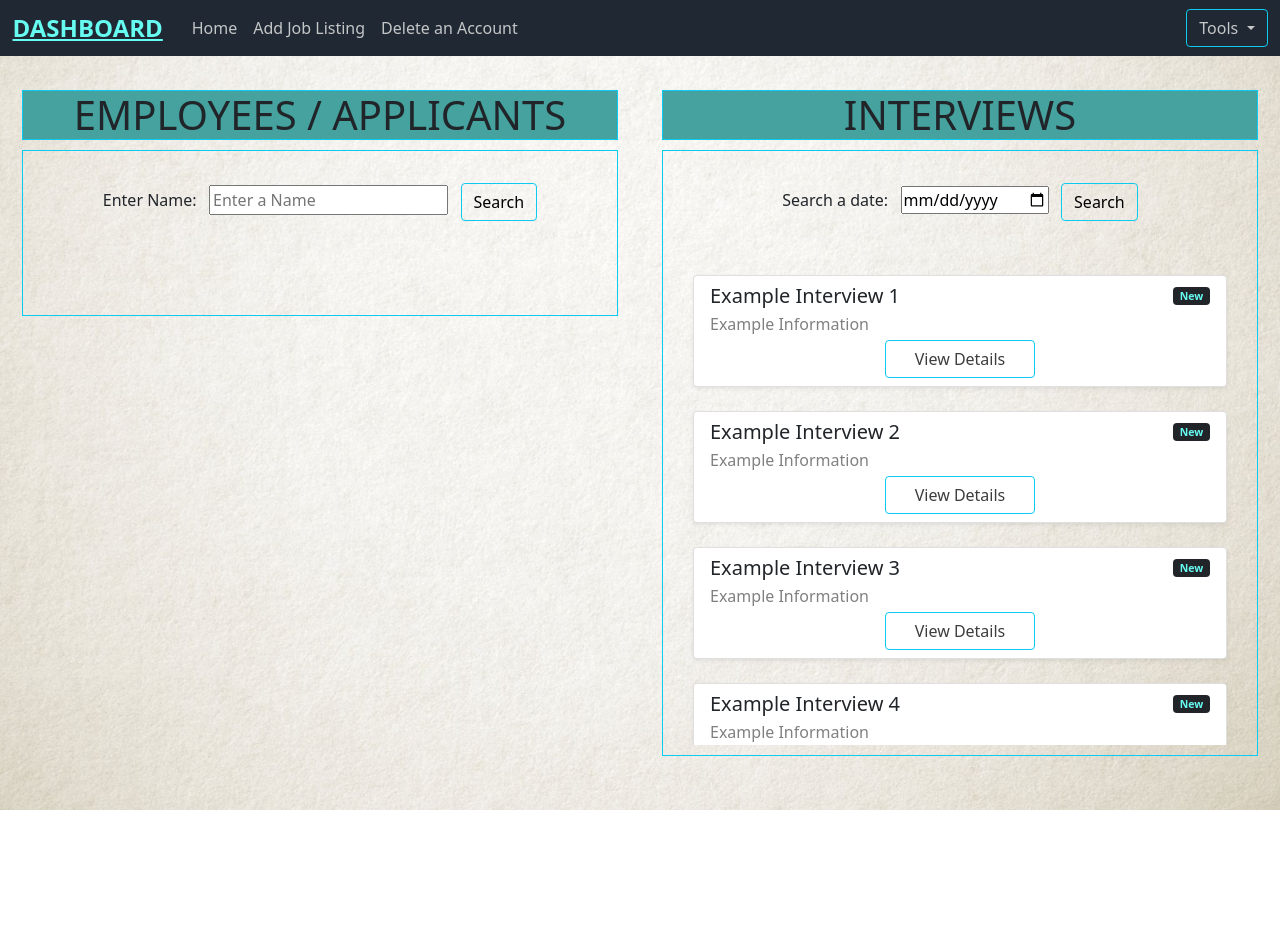
After one commit to Pwersa/Job-App-DJANGO, a Django app: template JobApp/jobweb/templates/html_files/HRMANAGER-DEBUG.html in a window 1280 px wide. The commit adds this page. Shown: the top 930 px of the page. Run offline with Django 4.2, Linux system fonts and the light colour scheme; the template is opened without the code that fills it, so the values that code supplies are empty.

```diff
--- /dev/null
+++ b/JobApp/jobweb/templates/html_files/HRMANAGER-DEBUG.html
@@ -0,0 +1,303 @@
+<!DOCTYPE html>
+<html>
+
+    <head>
+        <link href="https://cdn.jsdelivr.net/npm/bootstrap@5.1.3/dist/css/bootstrap.min.css" rel="stylesheet" integrity="sha384-1BmE4kWBq78iYhFldvKuhfTAU6auU8tT94WrHftjDbrCEXSU1oBoqyl2QvZ6jIW3" crossorigin="anonymous">
+        <script src="https://cdn.jsdelivr.net/npm/bootstrap@5.1.3/dist/js/bootstrap.bundle.min.js" integrity="sha384-ka7Sk0Gln4gmtz2MlQnikT1wXgYsOg+OMhuP+IlRH9sENBO0LRn5q+8nbTov4+1p" crossorigin="anonymous"></script>
+        <meta charset="utf-8">
+        <meta name="viewport" content="width=device-width, initial-scale=1">
+
+        <title>HR Dashboard</title>
+
+        <div>
+            <nav class="navbar navbar-expand-sm style" style="background: #1F2833;">
+                &nbsp; &nbsp;
+                <a class="navbar-nav" style="font-weight: bold; font-size: x-large; color: #66fcf1;" id="dashboard">DASHBOARD</a>
+                &nbsp; &nbsp; &nbsp;
+                    <div class="collapse navbar-collapse" id="navbarNavAltMarkup">
+                    <div class="navbar-nav" style="cursor: pointer">
+                        <a class="nav-item nav-link active" style="color: #C5C6C7"; onclick="window.location.reload();">Home</a>
+                    </div>
+                    <div class="navbar-nav" style="cursor: pointer">
+                        <a class="nav-item nav-link active" style="color: #C5C6C7"  onclick="add_job()">Add Job Listing</a>
+                    </div>
+                    <div class="navbar-nav" style="cursor: pointer">
+                        <a class="nav-item nav-link active" style="color: #C5C6C7"  onclick="delete_acc()">Delete an Account</a>
+                    </div>
+
+                </div>
+
+                <div class="btn-group">
+                    <button type="button" class="btn btn-outline-info dropdown-toggle" data-bs-toggle="dropdown" aria-expanded="false" style="color: #C5C6C7;">
+                    Tools
+                    </button>
+                    &nbsp; &nbsp;
+                    <ul class="dropdown-menu dropdown-menu dropdown-menu-end">
+                        <button class="dropdown-item" onclick="log_out()"> Log Out </button>
+                        <button class="dropdown-item" onclick="change_password()"> Change Password </button>
+                    </ul>
+                </div>
+            </nav>
+        </div>
+    </head>
+
+    <style>
+        .list-group{
+            max-height: 500px;
+            margin-bottom: 10px;
+            overflow:scroll;
+            -webkit-overflow-scrolling: touch;
+            text-align: left;
+                    }
+        .background{
+            background-position: center;
+            background-repeat: no-repeat;
+            background-size: cover;
+        }
+        .border border-info{
+            color: cyan;
+            border-width: 100px;
+        }
+        .border{
+            margin: 10px;
+        }
+    </style>
+
+    <body background="/static/pictures/bg.jpg" style="height: 100%; background-position: center; background-repeat: no-repeat; background-size: cover;">
+        &nbsp; &nbsp;
+        <div class="container-fluid">
+            <div class="row">
+                <div class="col-lg-6" >
+                    <div style="text-align: center;">
+                        <h1 class="border border-info" style="background-color: #45A29E;">
+                            EMPLOYEES / APPLICANTS
+                        </h1>
+                        <div class="border border-info " style="border-spacing: 100px;">
+                            &nbsp;
+                            <div style="text-align: center;">
+                                <p> Enter Name:
+                                &nbsp;
+                                <input class="form" type="text" placeholder="Enter a Name" aria-label="name" id="enter_name">
+                                &nbsp;
+                                <button class="btn btn-outline-info my-2" type="button" button="submit" style="color: #000000;" onclick="search_empapp()">Search</button>
+                            </div>
+
+                            <div class="list-group list-group-numbered" style="padding: 30px;">
+                                {% for account in accounts %}
+                                <div>
+                                    <form method="POST" action="/emp_amp">
+                                        <a class="list-group-item shadow-sm shadow-sm bg-white rounded">
+                                            <div class="d-flex w-100 justify-content-between">
+                                                <h5 class="mb-1">{{account.last_name}}</h5>
+                                                <small><span class="badge bg-dark" style="color: #66fcf1;">New</span></small>
+                                            </div>
+                                            <div>
+                                                <p class="mb-1" style="color: #808080;" id="user_email" name="user_email">{{account.email}}</p>
+                                            </div>
+                                            <div>
+                                                <p class="mb-1" style="color: #808080;">{{account.cellphone}}</p>
+                                            </div>
+                                            <div style="text-align: center;">
+                                                <button class="btn btn-outline-info" type="button" button="submit" style="color: #3d3d3d; width: 150px;">View Details</button>
+                                            </div>
+                                        </a>
+                                    </form>
+                                </div>
+                                &nbsp;
+                                {% endfor %}
+
+                            </div>
+                        </div>
+                    </div>
+                </div>
+
+                <div class="col-lg-6" >
+                    <div style="text-align: center;" >
+                        <h1 class="border border-info" style="background-color: #45A29E;" >
+                            INTERVIEWS
+                        </h1>
+                        <div class="border border-info border-end">
+                            &nbsp;
+                            <p>
+                                Search a date:
+                                &nbsp;
+                                <input type="date" id="calendar">
+                                &nbsp;
+                                <button class="btn btn-outline-info my-2" type="button" button="submit" style="color: #000000;" onclick="search_date()">Search</button>
+                            </p>
+
+                            <div class="list-group list-group-numbered" style="padding: 30px;">
+                                <div>
+                                    <a class="list-group-item shadow-sm shadow-sm bg-white rounded">
+                                        <div class="d-flex w-100 justify-content-between">
+                                            <h5 class="mb-1">Example Interview 1</h5>
+                                            <small><span class="badge bg-dark" style="color: #66fcf1;">New</span></small>
+                                        </div>
+                                        <div>
+                                            <p class="mb-1" style="color: #808080;">Example Information</p>
+                                        </div>
+                                        <div style="text-align: center;">
+                                            <button class="btn btn-outline-info" type="button" button="submit" style="color: #3d3d3d; width: 150px;" onclick="interview_details()">View Details</button>
+                                        </div>
+                                    </a>
+                                </div>
+                                &nbsp;
+                                <div>
+                                    <a class="list-group-item shadow-sm shadow-sm bg-white rounded">
+                                        <div class="d-flex w-100 justify-content-between">
+                                            <h5 class="mb-1">Example Interview 2</h5>
+                                            <small><span class="badge bg-dark" style="color: #66fcf1;">New</span></small>
+                                        </div>
+                                        <div>
+                                            <p class="mb-1" style="color: #808080;">Example Information</p>
+                                        </div>
+                                        <div style="text-align: center;">
+                                            <button class="btn btn-outline-info" type="button" button="submit" style="color: #3d3d3d; width: 150px;" onclick="interview_details()">View Details</button>
+                                        </div>
+                                    </a>
+                                </div>
+                                &nbsp;
+                                <div>
+                                    <a class="list-group-item shadow-sm shadow-sm bg-white rounded">
+                                        <div class="d-flex w-100 justify-content-between">
+                                            <h5 class="mb-1">Example Interview 3</h5>
+                                            <small><span class="badge bg-dark" style="color: #66fcf1;">New</span></small>
+                                        </div>
+                                        <div>
+                                            <p class="mb-1" style="color: #808080;">Example Information</p>
+                                        </div>
+                                        <div style="text-align: center;">
+                                            <button class="btn btn-outline-info" type="button" button="submit" style="color: #3d3d3d; width: 150px;" onclick="interview_details()">View Details</button>
+                                        </div>
+                                    </a>
+                                </div>
+                                &nbsp;
+                                <div>
+                                    <a class="list-group-item shadow-sm shadow-sm bg-white rounded">
+                                        <div class="d-flex w-100 justify-content-between">
+                                            <h5 class="mb-1">Example Interview 4</h5>
+                                            <small><span class="badge bg-dark" style="color: #66fcf1;">New</span></small>
+                                        </div>
+                                        <div>
+                                            <p class="mb-1" style="color: #808080;">Example Information</p>
+                                        </div>
+                                        <div style="text-align: center;">
+                                            <button class="btn btn-outline-info" type="button" button="submit" style="color: #3d3d3d; width: 150px;" onclick="interview_details()">View Details</button>
+                                        </div>
+                                    </a>
+                                </div>
+                                &nbsp;
+                                <div>
+                                    <a class="list-group-item shadow-sm shadow-sm bg-white rounded">
+                                        <div class="d-flex w-100 justify-content-between">
+                                            <h5 class="mb-1">Example Interview 5</h5>
+                                            <small><span class="badge bg-dark" style="color: #66fcf1;">New</span></small>
+                                        </div>
+                                        <div>
+                                            <p class="mb-1" style="color: #808080;">Example Information</p>
+                                        </div>
+                                        <div style="text-align: center;">
+                                            <button class="btn btn-outline-info" type="button" button="submit" style="color: #3d3d3d; width: 150px;" onclick="interview_details()">View Details</button>
+                                        </div>
+                                    </a>
+                                </div>
+                                &nbsp;
+                                <div>
+                                    <a class="list-group-item shadow-sm shadow-sm bg-white rounded">
+                                        <div class="d-flex w-100 justify-content-between">
+                                            <h5 class="mb-1">Example Interview 6</h5>
+                                            <small><span class="badge bg-dark" style="color: #66fcf1;">New</span></small>
+                                        </div>
+                                        <div>
+                                            <p class="mb-1" style="color: #808080;">Example Information</p>
+                                        </div>
+                                        <div style="text-align: center;">
+                                            <button class="btn btn-outline-info" type="button" button="submit" style="color: #3d3d3d; width: 150px;" onclick="interview_details()">View Details</button>
+                                        </div>
+                                    </a>
+                                </div>
+                                &nbsp;
+                                <div>
+                                    <a class="list-group-item shadow-sm shadow-sm bg-white rounded">
+                                        <div class="d-flex w-100 justify-content-between">
+                                            <h5 class="mb-1">Example Interview 7</h5>
+                                            <small><span class="badge bg-dark" style="color: #66fcf1;">New</span></small>
+                                        </div>
+                                        <div>
+                                            <p class="mb-1" style="color: #808080;">Example Information</p>
+                                        </div>
+                                        <div style="text-align: center;">
+                                            <button class="btn btn-outline-info" type="button" button="submit" style="color: #3d3d3d; width: 150px;" onclick="interview_details()">View Details</button>
+                                        </div>
+                                    </a>
+                                </div>
+                                &nbsp;
+
+                            </div>
+                        </div>
+                    </div>
+                </div>
+            </div>
+        </div>
+
+        <script>
+            function change_password(){
+                alert("Opening Change Password");
+                location.replace("{% url 'changepass' %}");
+            }
+
+            function log_out(){
+                alert("You've logged out.");
+                location.replace("{% url 'home' %}");
+            }
+
+            function add_job(){
+                window.location.assign("{% url 'addjob' %}");
+            }
+
+            function search_empapp(){
+                var name_enter = enter_name.value;
+                if (document.getElementById("enter_name").value == ""){
+                    alert("Please enter a Name to search.");
+                }
+                else if (document.getElementById("filter_search").value == "Alphabetical (A-Z)"){
+                    alert("Make list A to Z and " + "Search the name: " + name_enter);
+                }
+                else if (document.getElementById("filter_search").value == "Alphabetical (Z-A)"){
+                    alert("Make list A to Z and " + "Search the name: " + name_enter);
+                }
+                else if (document.getElementById("filter_search").value == "Salary (Highest to Lowest)"){
+                    alert("List with highest salary to lowest salary " + "Search the name: " + name_enter);
+                }
+                else{
+                    alert("Search the Name: " + name_enter);
+                }
+            }
+
+            function search_date(){
+                var calendar_data = calendar.value;
+                if (document.getElementById("calendar").value == "")
+                    alert("Please select a date.");
+                else{
+                    alert("Search results by this date: " + calendar_data);
+                }
+            }
+            //Example data for interview details
+            var applicant_name = "Juan Dela Cruz"
+            var date = "February 14, 2000"
+            var time = "1:00 PM"
+            var applying_for = "Web Developer"
+
+            function interview_details(){
+                alert("\n" + "=============== INTERVIEW DETAILS ===============\n" + "Name: " + applicant_name + "\n" + "Date: " + date + "\n" + "Time: " + time + "\n" + "Applying For: " + applying_for);
+            }
+
+            function delete_acc(){
+                alert("Opening delete account page.");
+                window.location.assign("{% url 'delete' %}");
+            }
+
+        </script>
+
+    </body>
+</html>
```
Also changed, not shown: JobApp/jobweb/templates/html_files/User-Profile1.html (+23 -12 lines).
